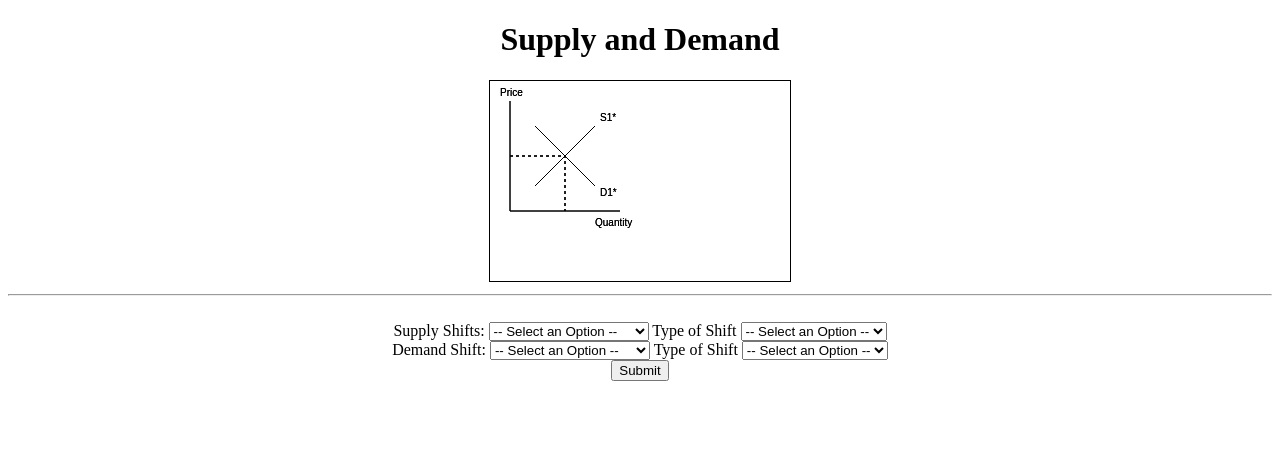
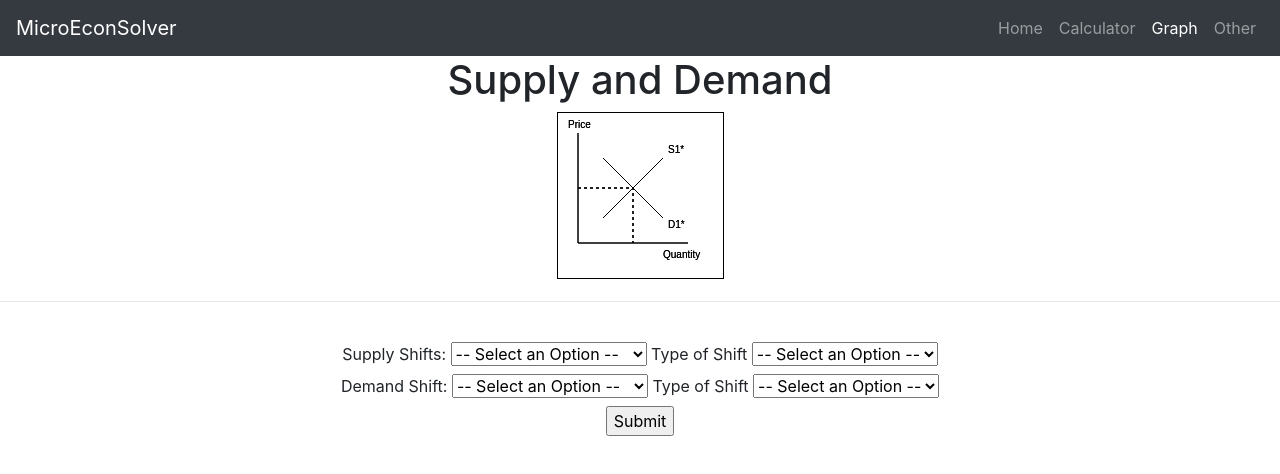
Before and after one commit to DoobGoob/DoobGoob.github.io, a plain HTML site: page sup_n_dem.html in a window 1280 px wide. Both pictures are taken after a click on the button "Submit". Drawn offline with nearby package versions, Linux system fonts and the light colour scheme.

Commit message:
nav bar set up

```diff
--- a/sup_n_dem.html
+++ b/sup_n_dem.html
@@ -3,15 +3,43 @@
 <head>
     <meta charset="UTF-8">
     <meta name="viewport" content="width=device-width, initial-scale=1.0">
-    <title>Shifts in S&D</title>
+    <title>EconSolver</title>
+    <link rel="stylesheet" href="https://stackpath.bootstrapcdn.com/bootstrap/4.3.1/css/bootstrap.min.css"
+    integrity="sha384-ggOyR0iXCbMQv3Xipma34MD+dH/1fQ784/j6cY/iJTQUOhcWr7x9JvoRxT2MZw1T" crossorigin="anonymous">
+    <link href="style.css" rel = "stylesheet">
     <script src = "sup_n_dem.js" defer></script>
 </head>
 <body>
+
+    <!-- Navigation Bar-->
+    <nav class = "navbar navbar-expand-lg navbar-dark bg-dark">
+        <a href="#" class = "navbar-brand">MicroEconSolver</a>
+        <button class = "navbar-toggler" data-toggle = "collapse" data-target="#navbarMenu">
+            <span class = "navbar-toggler-icon"> </span>
+        </button>
+        <div class = "collapse navbar-collapse" id="navbarMenu">
+            <ul class = "navbar-nav ml-auto">
+                <li class = "new-item">
+                    <a href="index.html" class = "nav-link">Home</a>
+                </li>
+                <li class = "new-item">
+                    <a href="#" class = "nav-link">Calculator</a>
+                </li>
+                <li class = "new-item active">
+                    <a href="sup_n_dem.html" class = "nav-link">Graph</a>
+                </li>
+                <li class = "new-item">
+                    <a href="#" class = "nav-link">Other</a>
+                </li>
+            </ul>
+        </div>
+    </nav>
+    <!-- Graph-->
     <center>
         <h1>Supply and Demand</h1>
-        </html><canvas id="myCanvas" width="300" height="200" style="border:1px solid black"></canvas>
+        </html><canvas id="myCanvas" width="165" height="165" style="border:1px solid black"></canvas>
         <br>
-        <hr>
+        <hr class = "line">
         <br>
         <label for = "ddSupply"> Supply Shifts:</label>
         <select id = "ddSupply">
@@ -23,7 +51,7 @@
             <option value = "option">Income</option>
             <option value = "option">Expectations</option>
         </select>
-        <label for == "ddSupplyType">Type of Shift</label>
+        <label for = "ddSupplyType">Type of Shift</label>
         <select id = "ddSupplyType">
             <option value="default">-- Select an Option --</option>
             <option value="inc"> Positive Shift</option>
@@ -35,13 +63,13 @@
             <option value = "default">-- Select an Option --</option>
             <option value = "default">Default</option>
             <option value = "option">Tastes/Preferences</option>
-            <option value="option">Number of Consumers</option>
+            <option value = "option">Number of Consumers</option>
             <option value = "option">Price of Related Goods</option>
             <option value = "option">Income</option>
             <option value = "option">Expectations</option>
         </select>
 
-        <label for == "ddDemandType">Type of Shift</label>
+        <label for = "ddDemandType">Type of Shift</label>
         <select id = "ddDemandType">
             <option value="default">-- Select an Option --</option>
             <option value="inc"> Positive Shift</option>
@@ -51,4 +79,8 @@
         <input type="button" id="subButton" value="Submit" onclick="shiftSnD();" />
     </center>
 
+
+    <script src="https://code.jquery.com/jquery-3.3.1.slim.min.js" integrity="sha384-q8i/X+965DzO0rT7abK41JStQIAqVgRVzpbzo5smXKp4YfRvH+8abtTE1Pi6jizo" crossorigin="anonymous"></script>
+    <script src="https://cdnjs.cloudflare.com/ajax/libs/popper.js/1.14.7/umd/popper.min.js" integrity="sha384-UO2eT0CpHqdSJQ6hJty5KVphtPhzWj9WO1clHTMGa3JDZwrnQq4sF86dIHNDz0W1" crossorigin="anonymous"></script>
+    <script src="https://stackpath.bootstrapcdn.com/bootstrap/4.3.1/js/bootstrap.min.js" integrity="sha384-JjSmVgyd0p3pXB1rRibZUAYoIIy6OrQ6VrjIEaFf/nJGzIxFDsf4x0xIM+B07jRM" crossorigin="anonymous"></script>
 </body>
--- a/sup_n_dem.js
+++ b/sup_n_dem.js
@@ -71,7 +71,7 @@ function shiftSnD(){
     else{
         orginal("D1*", "S1*")
     }
-    if (demand_shift != "default"){
+    if (demand_shift != "default"&&demand_type!="default"){
         orginal("D1*", "S1*");
         if (demand_type == "inc"){
             count_demand = 20;
```
Also changed, not shown: index.html (+43 -9 lines), style.css (added).
